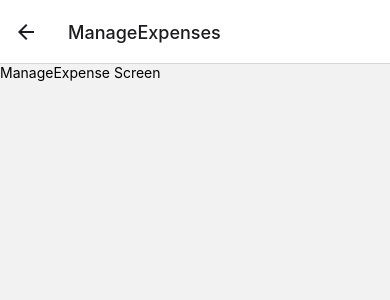
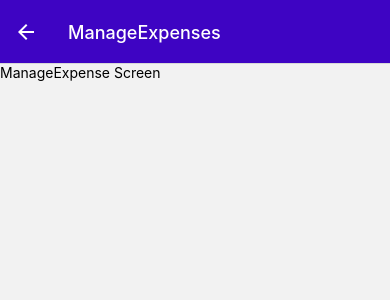
Before and after one commit to Mowgle88/RN-expense-tracker-app, a React Native app: screen /ManageExpenses in a window 390 px wide. Shown: the top 300 px of the page. Built offline with nearby package versions, Linux system fonts and the light colour scheme.

Commit message:
feat: style the expense management screen

```diff
--- a/App.tsx
+++ b/App.tsx
@@ -65,7 +65,12 @@
     <>
       <StatusBar style="auto" />
       <NavigationContainer>
-        <Stack.Navigator>
+        <Stack.Navigator
+          screenOptions={{
+            headerStyle: { backgroundColor: GlobalStyles.colors.primary500 },
+            headerTintColor: 'white',
+          }}
+        >
           <Stack.Screen
             name="ExpensesOverview"
             component={ExpensesOverview}
@@ -73,7 +78,13 @@
               headerShown: false
             }}
           />
-          <Stack.Screen name="ManageExpenses" component={ManageExpenses} />
+          <Stack.Screen
+            name="ManageExpenses"
+            component={ManageExpenses}
+            options={{
+              presentation: 'modal'
+            }}
+          />
         </Stack.Navigator>
 
       </NavigationContainer>
```
